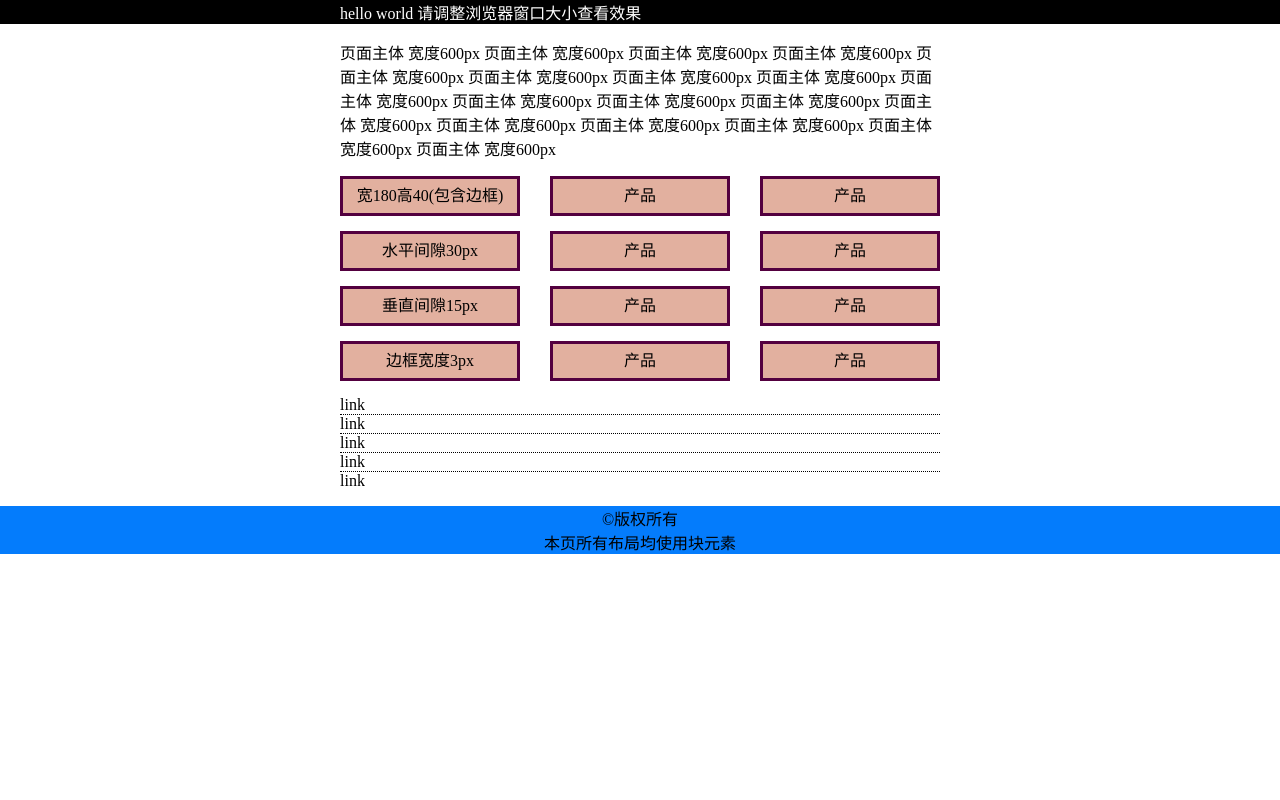
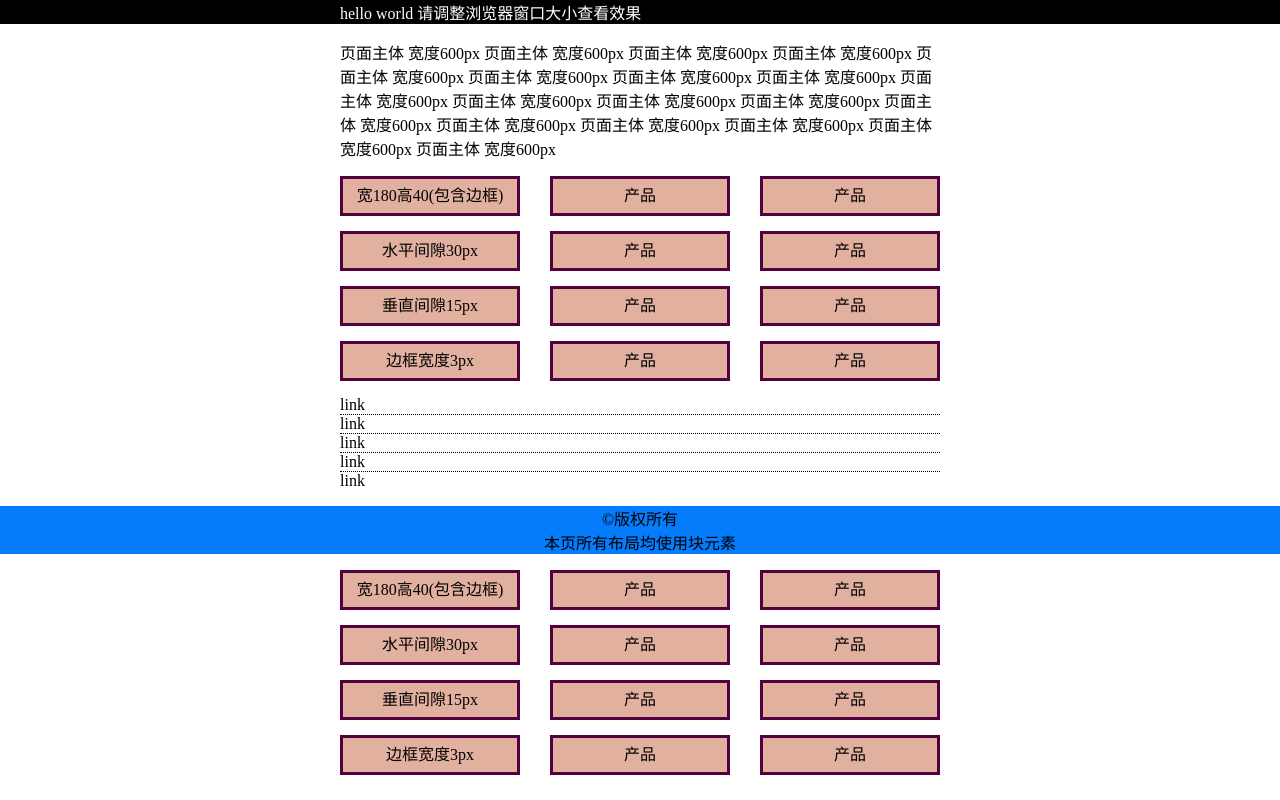
Before and after one commit to tosu/miao, a plain HTML site: page css-block-layout.html in a window 1280 px wide. Drawn offline with Linux system fonts and the light colour scheme.

Commit message:
CSS practice

```diff
--- a/css-block-layout.html
+++ b/css-block-layout.html
@@ -97,6 +97,24 @@
       margin-left: auto;
       margin-right: auto;
     }
+
+    .inline-container {
+      width: 600px;
+      margin: auto;
+      font-size: 0;
+      word-spacing: 30px;
+      text-align: center;
+    }
+    span.inline-content {
+      display: inline-block;
+      height: 40px;
+      width: 180px;
+      border: 3px solid rgb(83, 0, 63);
+      background-color: rgb(226, 176, 159);
+      font-size: 1rem;
+      line-height: 34px;
+      margin-bottom: 15px;
+    }
   </style>
 </head>
 
@@ -129,7 +147,7 @@
     <div class="content">产品
     </div>
     <div class="content">产品
-    </div>
+  </div>
 
     <div class="link">
       <p class="link">link</p>
@@ -146,6 +164,31 @@
       本页所有布局均使用块元素
     </p>
   </footer>
+  <div class="inline-container">
+      <span class="inline-content">宽180高40(包含边框)
+      </span>
+      <span class="inline-content">产品
+      </span>
+      <span class="inline-content">产品
+      </span>
+      <span class="inline-content">水平间隙30px
+      </span>
+      <span class="inline-content">产品
+      </span>
+      <span class="inline-content">产品
+      </span>
+      <span class="inline-content">垂直间隙15px
+      </span>
+      <span class="inline-content">产品
+      </span>
+      <span class="inline-content">产品
+      </span>
+      <span class="inline-content">边框宽度3px
+      </span>
+      <span class="inline-content">产品
+      </span>
+      <span class="inline-content">产品
+    </div>
 </body>
 
 </html>
```
